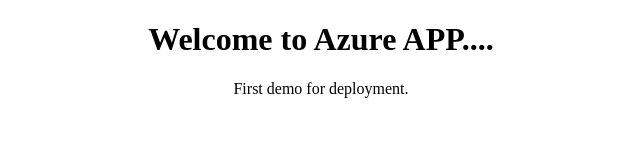
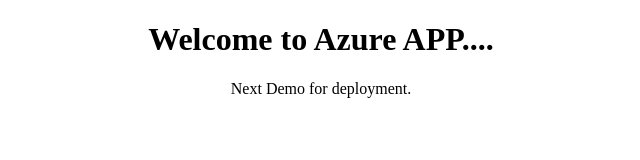
Before and after one commit to palanisamychellappan/azuredemo, a plain HTML site: page index.html in a window 1280 px wide. Shown: the full height of the page, 319-959 px from the left. Drawn offline with Linux system fonts and the light colour scheme.

Commit message:
asdas
asdasdas

```diff
--- a/index.html
+++ b/index.html
@@ -3,7 +3,7 @@
 <body>
 
 <h1 style="text-align:center;">Welcome to Azure APP....</h1>
-<p style="text-align:center;">First demo for deployment.</p>
+<p style="text-align:center;">Next Demo for deployment.</p>
 
 </body>
 </html>
```
